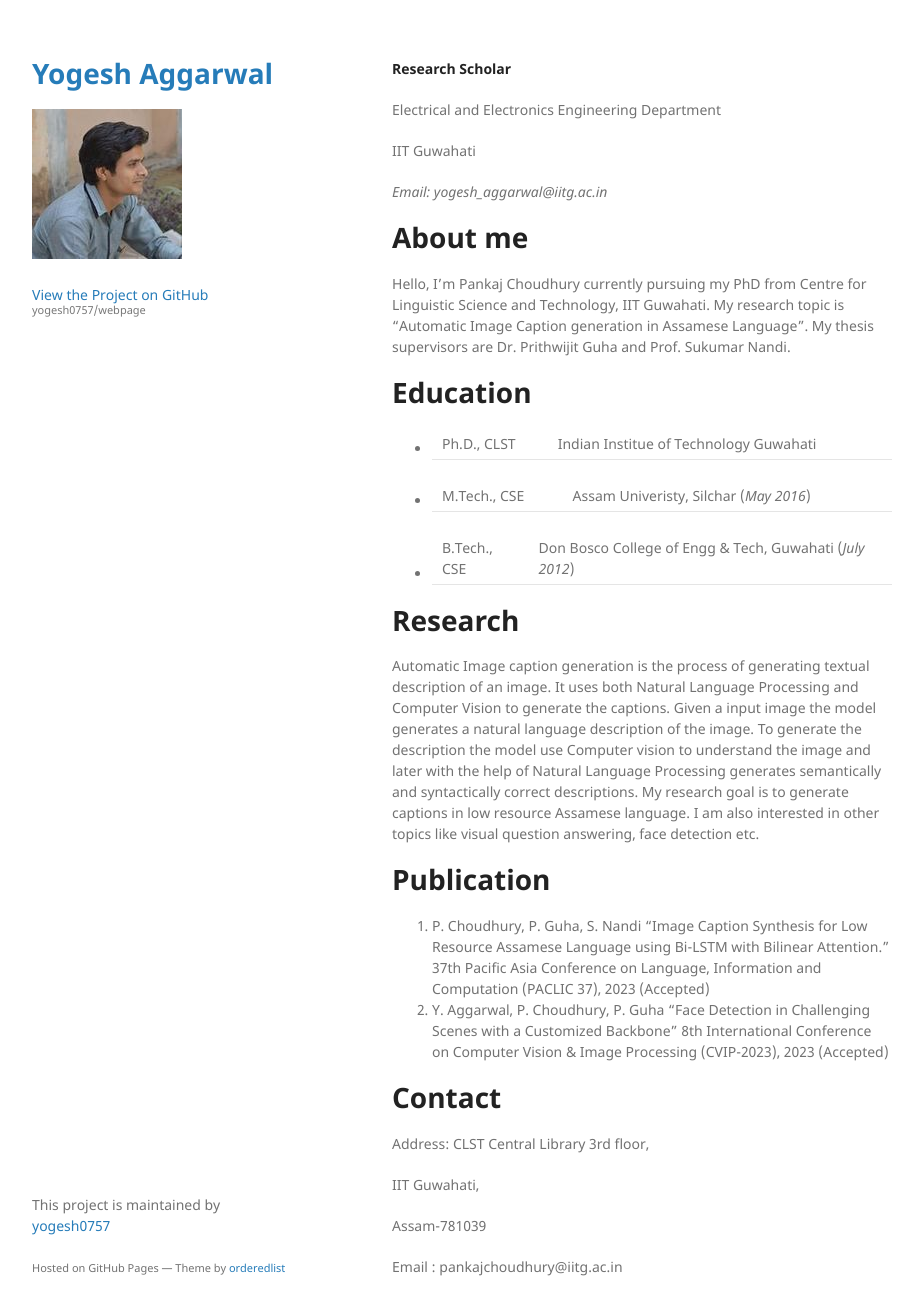
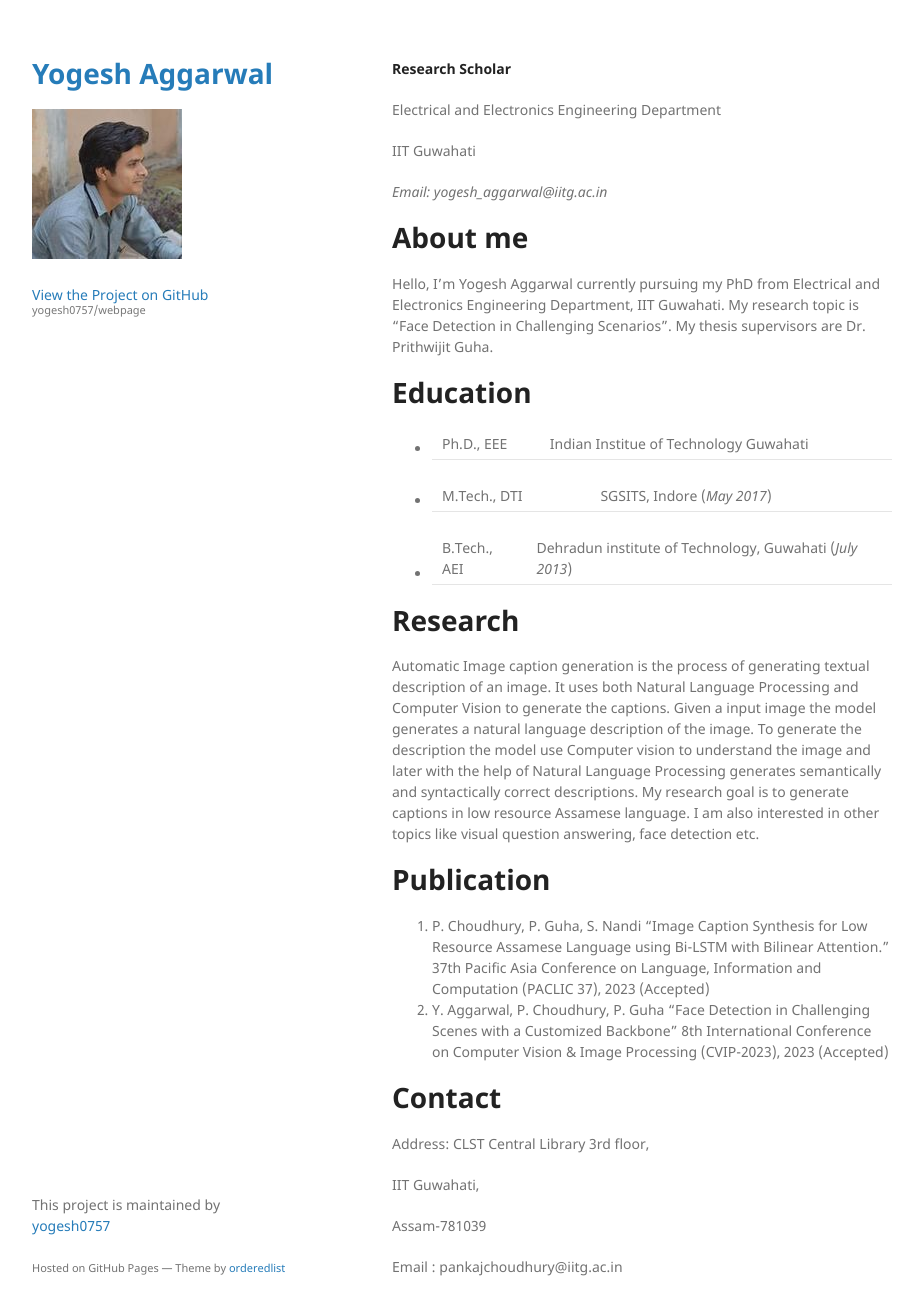
Before and after one commit to yogesh0757/webpage, a Jekyll site: the page built from index.md, in a window 1280 px wide and 1347 px high. Shown: the top 1315 px of the window, without its empty margins (178-1101 px from the left). Built offline with Jekyll 4.4.1, drawn with Linux system fonts in a browser that asks for light colours; the repository's description, which GitHub fills in, is left out.

Commit message:
Update index.md

```diff
--- a/index.md
+++ b/index.md
@@ -12,12 +12,12 @@
 
 # About me
 
-Hello, I’m Pankaj Choudhury currently pursuing my PhD from Centre for Linguistic Science and Technology, IIT Guwahati. My research topic is “Automatic Image Caption generation in Assamese Language”. My thesis supervisors are Dr. Prithwijit Guha and Prof. Sukumar Nandi.
+Hello, I’m Yogesh Aggarwal currently pursuing my PhD from Electrical and Electronics Engineering Department, IIT Guwahati. My research topic is “Face Detection in Challenging Scenarios”. My thesis supervisors are Dr. Prithwijit Guha.
 
 # Education
-- Ph.D., CLST | Indian Institue of Technology Guwahati
-- M.Tech., CSE	| Assam Univeristy, Silchar (_May 2016_)
-- B.Tech., CSE | Don Bosco College of Engg & Tech, Guwahati (_July 2012_)
+- Ph.D., EEE | Indian Institue of Technology Guwahati
+- M.Tech., DTI	| SGSITS, Indore (_May 2017_)
+- B.Tech., AEI | Dehradun institute of Technology, Guwahati (_July 2013_)
 
 # Research
 
```
